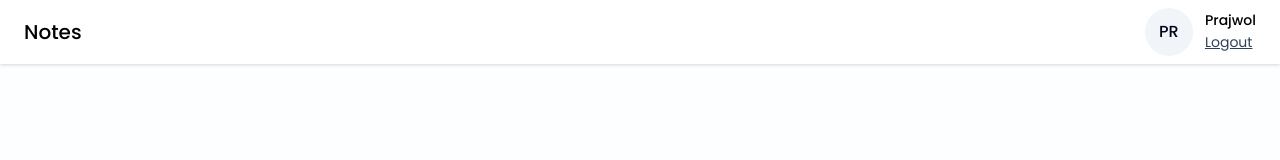
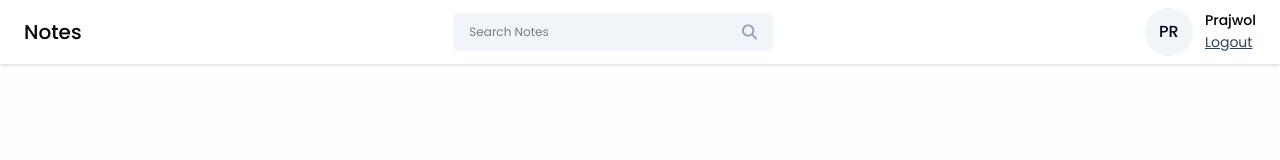
Before and after one commit to Praj13/MERN-app, a React (Vite) app in the folder frontend/notes-app/: page /signup in a window 1280 px wide. Shown: the top 160 px of the page. Built offline with nearby package versions, Linux system fonts and the light colour scheme.

Commit message:
finished search bar

```diff
--- /dev/null
+++ b/frontend/notes-app/src/components/Cards/NoteCard.jsx
@@ -0,0 +1,11 @@
+import React from 'react'
+
+const NoteCard = () => {
+  return (
+    <div>
+
+    </div>
+  )
+}
+
+export default NoteCard
--- a/frontend/notes-app/src/components/Navbar/Navbar.jsx
+++ b/frontend/notes-app/src/components/Navbar/Navbar.jsx
@@ -1,15 +1,32 @@
-import React from 'react'
+import React, { useState } from 'react'
 import ProfileInfo from '../Cards/ProfileInfo'
 import { useNavigate } from 'react-router-dom'
+import SearchBar from '../SearchBar/SearchBar';
+
 
 const Navbar = () => {
+  const [searchQuery, setSearchQueery]=useState("")
   const navigate=useNavigate;
   const onLogout=()=>{
     navigate('./login')
   }
+  const handleSearch=()=>{
+
+  }
+  const onClearSearch=()=>{
+    setSearchQueery("");
+  }
   return (
     <div className='bg-white flex items-center justify-between px-6 py-2 drop-shadow'>
         <h2 className='text-xl font-medium text-black py-2'>Notes</h2>
+        <SearchBar
+         value={searchQuery}
+         onChange={({target})=>{
+          setSearchQueery(target.value);
+         }}
+         handleSearch={handleSearch}
+         onClearSearch={onClearSearch}
+        />
         <ProfileInfo onLogout={onLogout}/>
     </div>
   )
--- a/frontend/notes-app/src/components/SearchBar/SearchBar.jsx
+++ b/frontend/notes-app/src/components/SearchBar/SearchBar.jsx
@@ -1,9 +1,18 @@
 import React from 'react'
+import {FaMagnifyingGlass} from 'react-icons/fa6'
+import {IoMdClose} from 'react-icons/io'
 
-const SearchBar = () => {
+const SearchBar = ({value, onChange, handleSearch, onClearSearch}) => {
   return (
-    <div>
-
+    <div className='w-80 flex items-center px-4 bg-slate-100 rounded-md'>
+      <input type="text"
+      placeholder='Search Notes'
+      className='w-full bg-transparent text-xs py-[11px] outline-none'
+      value={value}
+      onChange={onChange}
+       />
+  { value && (<IoMdClose className='text-xl text-slate-500 cursor-pointer hover:text-black mr-3' onClick={onClearSearch}/>)}
+       <FaMagnifyingGlass className='text-slate-400 cursor-pointer hover:text-black' onClick={handleSearch}/>
     </div>
   )
 }
--- a/frontend/notes-app/src/pages/Home/Home.jsx
+++ b/frontend/notes-app/src/pages/Home/Home.jsx
@@ -6,6 +6,10 @@
   return (
    <>
   <Navbar/>
+  <div className='container mx-auto'>
+    <NoteCard/>
+
+  </div>
 
    </>
   )
```
